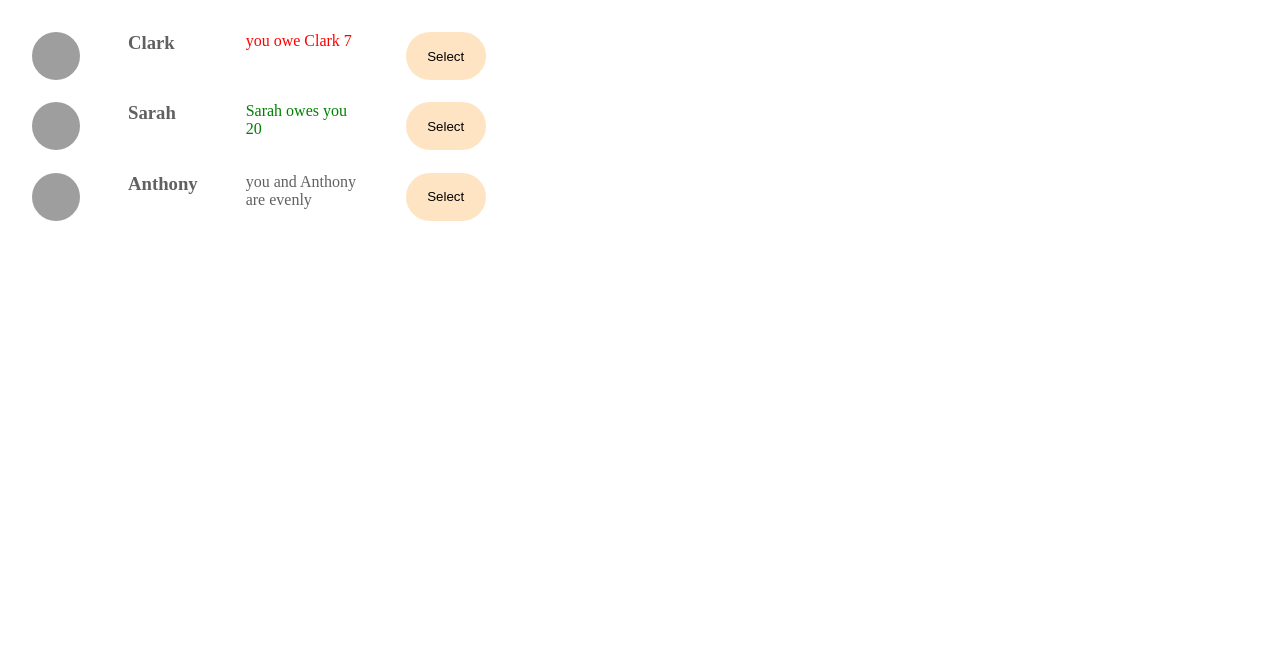
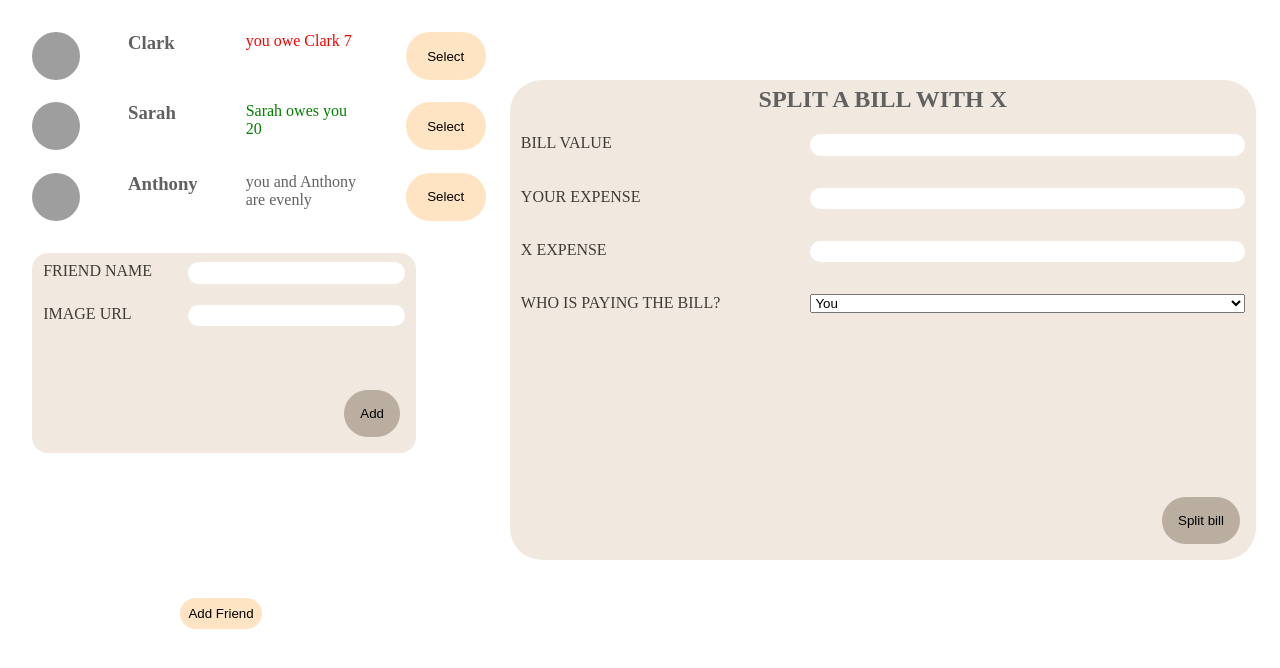
Before and after one commit to farhamostafa657/eat--n-split, a React (Create React App) app in the folder eaten-split/: page / in a window 1280 px wide. Shown: the top 668 px of the page. Built offline with nearby package versions, Linux system fonts and the light colour scheme; grey boxes are pictures that could not be loaded.

Commit message:
finish the static ui

```diff
--- a/eaten-split/src/App.js
+++ b/eaten-split/src/App.js
@@ -20,6 +20,20 @@ const initialFriends = [
 ];
 
 export default function App() {
+  return (
+    <div className="body">
+      <div className="container">
+        <Friends />
+        <FormAddFriend />
+        <Button>Add Friend</Button>
+      </div>
+
+      <FormSplitBill />
+    </div>
+  );
+}
+
+function Friends() {
   const friends = initialFriends;
   return (
     <div className="sideBar">
@@ -52,7 +66,64 @@ function Friend({ friend }) {
 
       {friend.balance === 0 && <p>you and {friend.name} are evenly</p>}
 
-      <button>Select</button>
+      <Button>Select</Button>
     </li>
   );
 }
+
+function Button({ children }) {
+  return <button className="btn">{children}</button>;
+}
+
+function FormAddFriend() {
+  return (
+    <div>
+      <form className="formStyle">
+        <div className="data">
+          <label>friend name</label>
+          <input type="text"></input>
+        </div>
+
+        <div className="data">
+          <label>image url</label>
+          <input type="text"></input>
+        </div>
+        <Button>Add</Button>
+      </form>
+    </div>
+  );
+}
+
+function FormSplitBill() {
+  return (
+    <div className="split">
+      <h2 className="title">Split a bill with x</h2>
+      <form className="formsplit">
+        <div className="data">
+          <label>Bill value</label>
+          <input type="text"></input>
+        </div>
+
+        <div className="data">
+          <label>your expense</label>
+          <input type="text"></input>
+        </div>
+
+        <div className="data">
+          <label>X expense</label>
+          <input type="text"></input>
+        </div>
+
+        <div className="data">
+          <label>who is paying the bill?</label>
+          <select>
+            <option value="user">You</option>
+            <option value="friend">x</option>
+          </select>
+        </div>
+
+        <Button>Split bill</Button>
+      </form>
+    </div>
+  );
+}
--- a/eaten-split/src/index.css
+++ b/eaten-split/src/index.css
@@ -170,8 +170,11 @@ form h2 {
   box-sizing: border-box;
 }
 
-body {
+.body {
   color: rgb(98, 97, 97);
+  display: flex;
+  justify-content: center;
+  align-items: center;
 }
 
 .sideBar {
@@ -207,13 +210,14 @@ body {
   border-radius: 2rem;
 }
 
-.sideBar ul li button {
+.btn {
   border-radius: 5rem;
   border: none;
   outline: none;
   background-color: bisque;
   text-align: center;
   color: black;
+  cursor: pointer;
 }
 .red {
   color: red;
@@ -222,3 +226,83 @@ body {
 .green {
   color: green;
 }
+
+.formStyle {
+  margin-top: 2rem;
+  margin-left: 2rem;
+  background-color: rgb(241, 233, 223);
+  max-width: 30vw;
+  position: relative;
+  height: 25vh;
+  border-radius: 1rem;
+}
+
+.formStyle Button,
+.split Button {
+  position: absolute;
+  right: 1rem;
+  bottom: 1rem;
+  padding: 1rem;
+  background-color: rgb(186, 174, 160);
+  cursor: pointer;
+}
+
+.data {
+  padding-top: 0.6rem;
+  margin: 0.7rem;
+  display: grid;
+  grid-template-columns: 1fr 1.5fr;
+}
+
+.data label {
+  font-weight: 500;
+  color: rgb(62, 59, 54);
+  text-transform: uppercase;
+}
+
+.data input {
+  border-radius: 1rem;
+  border: none;
+  outline: none;
+  padding: 0.2rem;
+}
+
+.data input:focus {
+  outline: none;
+  border: 2px solid rgb(186, 174, 160);
+}
+.container {
+  max-width: 50vw;
+  height: 80vh;
+  position: relative;
+}
+
+.container > Button {
+  position: absolute;
+  right: 14rem;
+  bottom: 0.7rem;
+  padding: 0.5rem;
+  cursor: pointer;
+}
+
+.split {
+  background-color: rgb(241, 233, 223);
+  width: 100vw;
+  height: 60vh;
+  border-radius: 2rem;
+  position: relative;
+  margin-left: 1.5rem;
+  margin-right: 1.5rem;
+}
+
+.formsplit {
+  display: flex;
+  flex-direction: column;
+}
+
+.title {
+  text-transform: uppercase;
+  text-align: center;
+  padding-top: 0.4rem;
+  font-weight: bold;
+}
```
